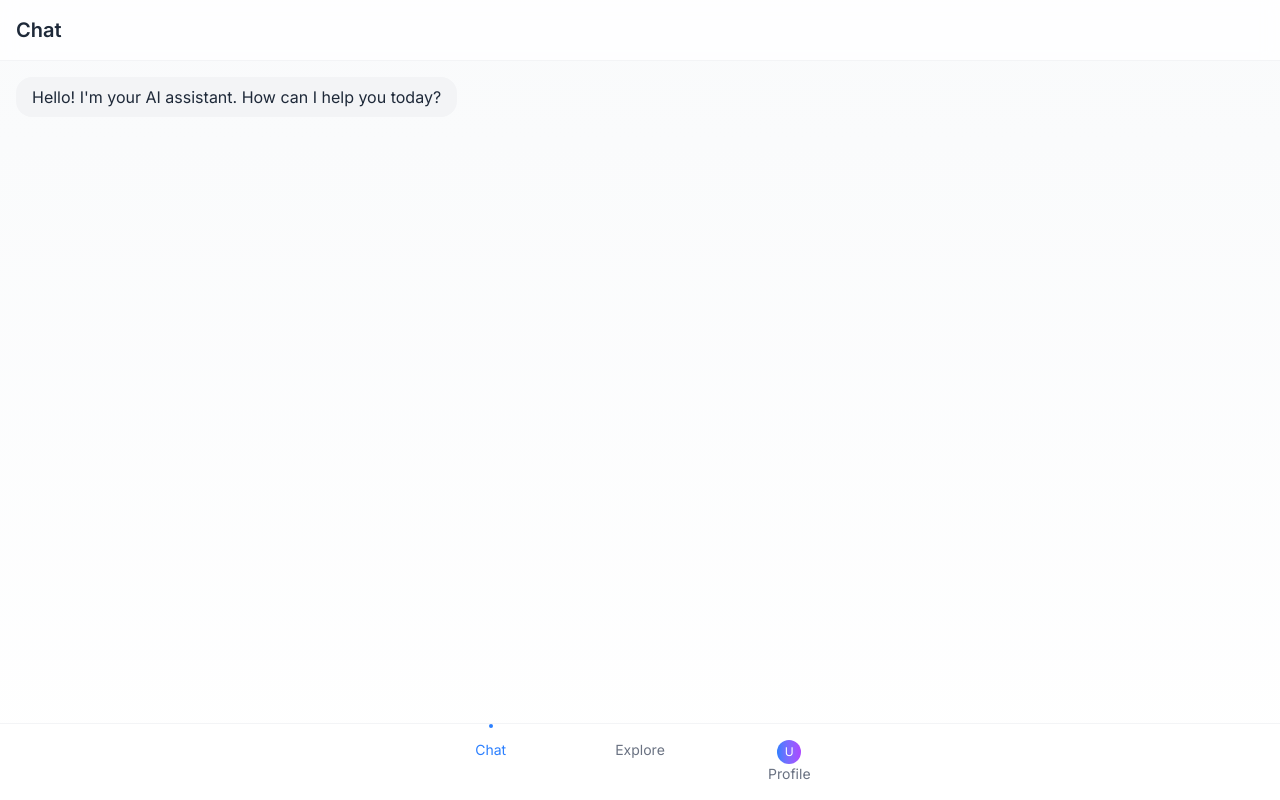
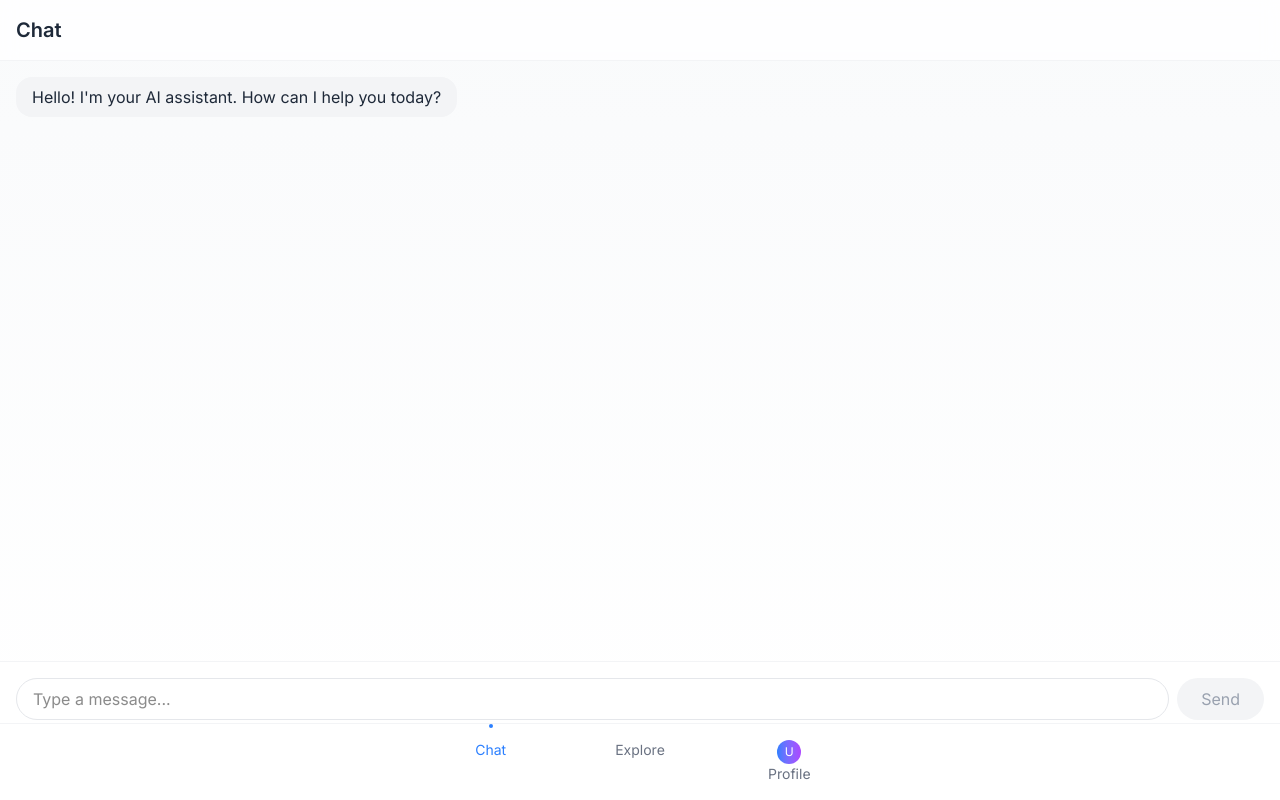
Before and after one commit to CeciliaZ030/foameo-ui, a Next.js app: page /chat in a window 1280 px wide. Built offline with nearby package versions, Linux system fonts and the light colour scheme.

Commit message:
Fix chat input field visibility and positioning

```diff
--- a/src/app/chat/page.tsx
+++ b/src/app/chat/page.tsx
@@ -65,7 +65,7 @@ export default function ChatPage() {
   };
 
   return (
-    <div className="flex flex-col h-screen bg-gradient-to-b from-gray-50 to-white">
+    <div className="flex flex-col h-[calc(100vh-4rem)] bg-gradient-to-b from-gray-50 to-white">
       {/* Header */}
       <header className="p-4 border-b border-gray-100 bg-white/80 backdrop-blur-sm">
         <h1 className="text-xl font-semibold text-gray-800">Chat</h1>
@@ -117,7 +117,7 @@ export default function ChatPage() {
       </div>
 
       {/* Input */}
-      <div className="p-4 border-t border-gray-100 bg-white">
+      <div className="sticky bottom-0 p-4 border-t border-gray-100 bg-white">
         <div className="flex gap-2">
           <input
             type="text"
```
